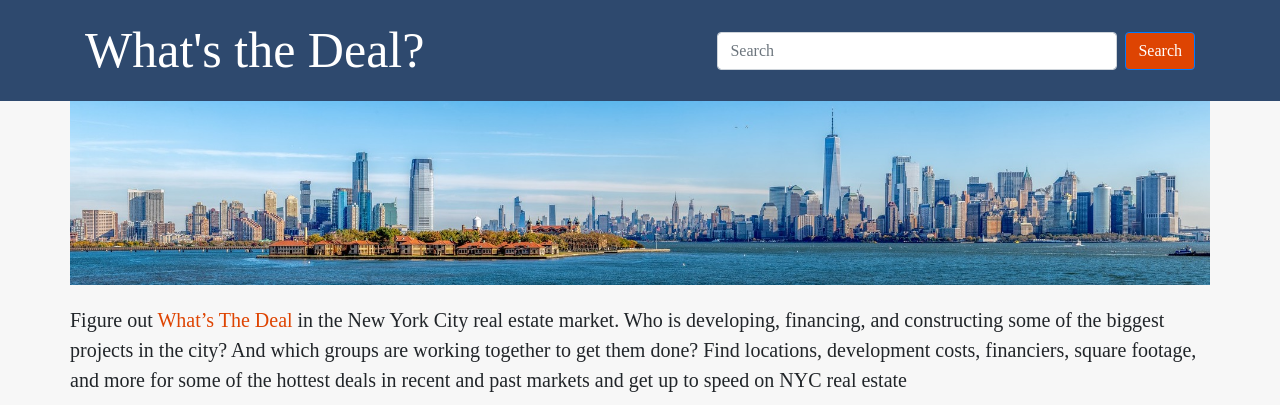
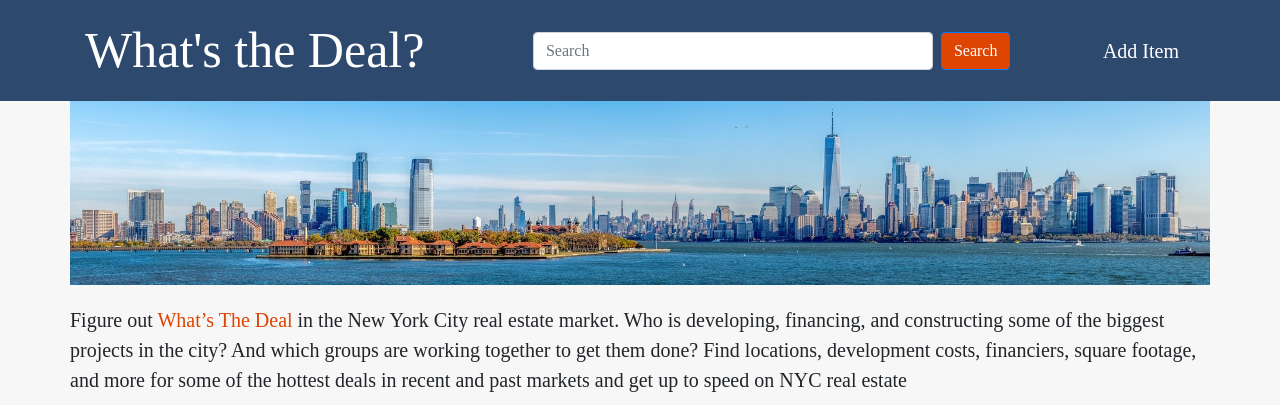
Before and after one commit to williamshammond/whats-the-deal, a Flask app: page / in a window 1280 px wide. Shown: the top 405 px of the page. Run offline with Flask 2, Linux system fonts and the light colour scheme; some libraries are stand-ins or nearby versions.

Commit message:
Add "add" route
Add new route to add data items

```diff
--- a/server.py
+++ b/server.py
@@ -315,5 +315,12 @@ def view(id):
     return render_template("view.html", result = result, embedCode = embedCode)
 
 
+@app.route("/add")
+def add():
+
+    return render_template("add.html")
+
+
+
 if __name__ == '__main__':
     app.run(debug = True)
--- /dev/null
+++ b/templates/add.html
@@ -0,0 +1 @@
+{% extends "layout.html" %}
--- a/templates/layout.html
+++ b/templates/layout.html
@@ -29,10 +29,12 @@
     <nav id = "nav" class="navbar navbar-dark justify-content-between">
         <div class="container">
           <a class="navtext navbar-brand" href="/">What's the Deal?</a>
+
           <form id = "searchform" action = "/search" class="form-inline" method = "GET">
             <input id = "input" name = "input" class="form-control mr-sm-2" type="text" placeholder="Search" aria-label="Search">
             <button class="btn btn-primary my-2 my-sm-0" type="submit">Search</button>
           </form>
+          <a class="navbar-brand" href="/add">Add Item</a>
 
       </nav>
 
```
Also changed, not shown: static/add.js (added).
